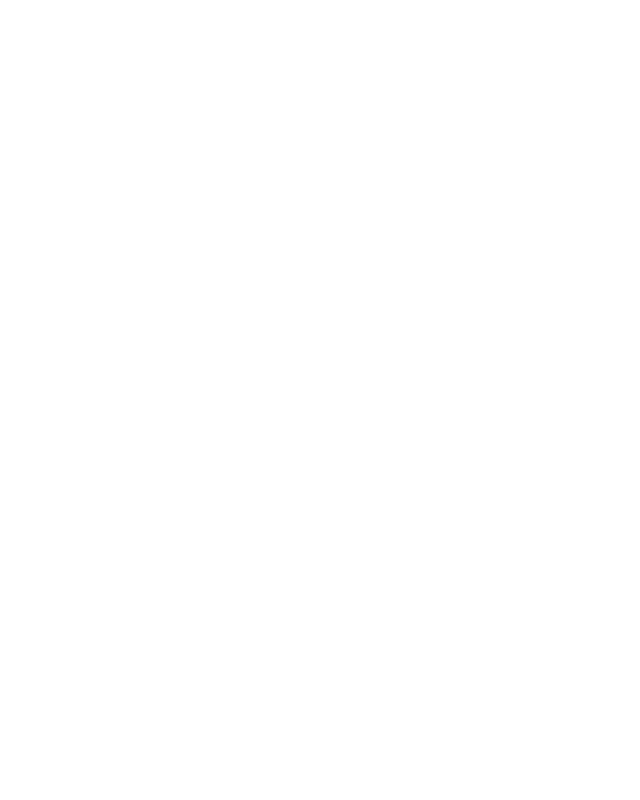
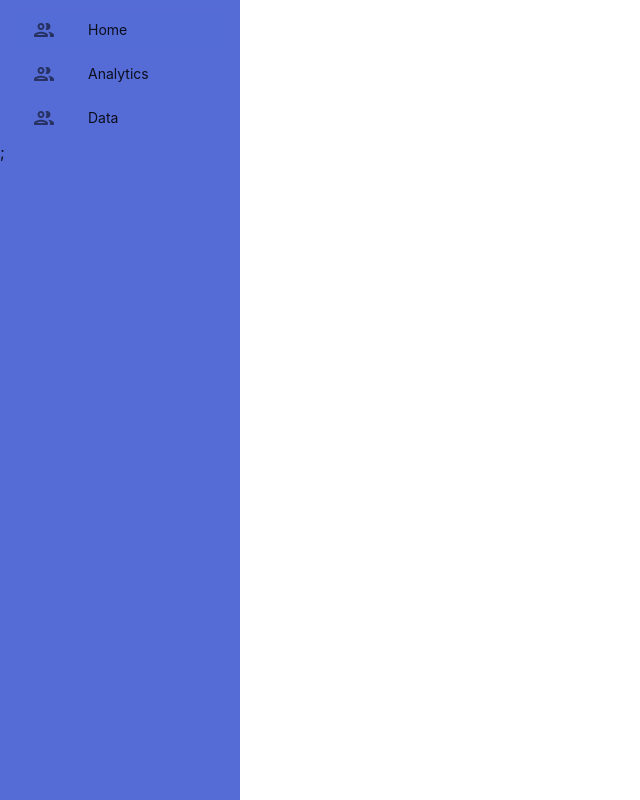
Before and after one commit to Tin-Duong1/IceMetrics, a React (Vite) app in the folder client/: page /dashboard in a window 1280 px wide. Before the commit this address had no page. Shown: the whole page, without its empty margins (0-640 px from the left). Built offline with nearby package versions, Linux system fonts and the light colour scheme.

Commit message:
Dashboard setup
Initial setup for the user dashboard

```diff
--- a/client/src/App.tsx
+++ b/client/src/App.tsx
@@ -7,6 +7,7 @@
 import SignUp from "./components/SignUp";
 import About from "./About";
 import { CssBaseline } from "@mui/material";
+import Dashboard from "./Dashboard";
 
 export default function App() {
   return (
@@ -18,6 +19,7 @@
         </Route>
         <Route path="/signin" element={<SignIn />} />
         <Route path="/signup" element={<SignUp />} />
+        <Route path="/dashboard" element={<Dashboard />} />
       </Routes>
     </Router>
   );
--- /dev/null
+++ b/client/src/Dashboard.tsx
@@ -0,0 +1,12 @@
+import { Box } from "@mui/material";
+import SideBar from "./components/dashboard/SideBar";
+
+function Dashboard() {
+  return (
+    <Box sx={{ display: "flex" }}>
+      <SideBar />
+    </Box>
+  );
+}
+
+export default Dashboard;
--- /dev/null
+++ b/client/src/components/dashboard/MenuContent.tsx
@@ -0,0 +1,42 @@
+import {
+  List,
+  ListItem,
+  ListItemButton,
+  ListItemIcon,
+  ListItemText,
+  Stack,
+} from "@mui/material";
+import React from "react";
+import { HomeRounded, PeopleOutlineRounded } from "@mui/icons-material";
+
+const mainItems = [
+  { name: "Home", icon: <PeopleOutlineRounded /> },
+  { name: "Analytics", icon: <PeopleOutlineRounded /> },
+  { name: "Data", icon: <PeopleOutlineRounded /> },
+];
+
+const secondaryItems = [
+  { name: "Settings", icon: <PeopleOutlineRounded /> },
+  { name: "About", icon: <PeopleOutlineRounded /> },
+  { name: "feedback", icon: <PeopleOutlineRounded /> },
+];
+
+function MenuContent() {
+  return (
+    <Stack>
+      <List dense>
+        {mainItems.map((item, index) => (
+          <ListItem key={index} sx={{ display: "block" }}>
+            <ListItemButton selected={index === 0}>
+              <ListItemIcon>{item.icon}</ListItemIcon>
+              <ListItemText primary={item.name} />
+            </ListItemButton>
+          </ListItem>
+        ))}
+        ;
+      </List>
+    </Stack>
+  );
+}
+
+export default MenuContent;
--- /dev/null
+++ b/client/src/components/dashboard/SideBar.tsx
@@ -0,0 +1,20 @@
+import { Box } from "@mui/material";
+import React from "react";
+import MenuContent from "./MenuContent";
+
+function SideBar() {
+  return (
+    <Box
+      sx={{
+        width: 240,
+        height: "100vh",
+        backgroundColor: "primary.main",
+        display: "block",
+      }}
+    >
+      <MenuContent />
+    </Box>
+  );
+}
+
+export default SideBar;
```
